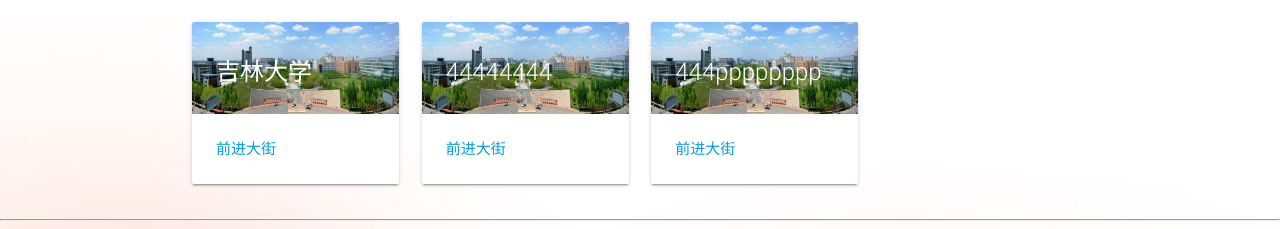
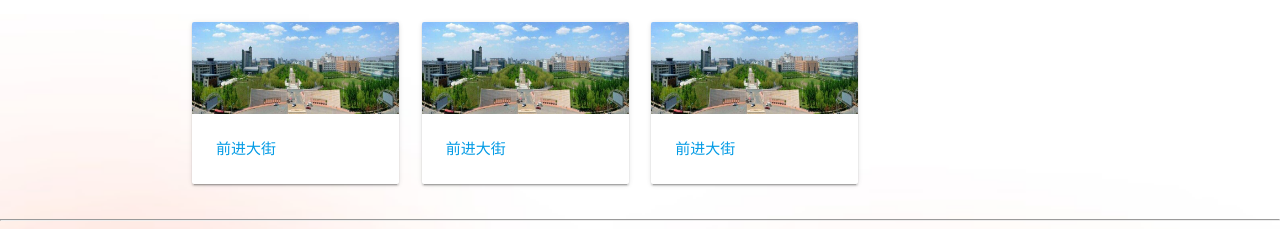
Before and after one commit to a-wing/heidou, a website: page index.html in a window 1280 px wide. Shown: the part 580-809 px from the top of the page. Drawn offline with nearby package versions, Linux system fonts and the light colour scheme.

Commit message:
remove title

```diff
--- a/index.html
+++ b/index.html
@@ -30,7 +30,6 @@
           	<div class="card">
             	<div class="card-image">
               	<img class="responsive-img" v-bind:src="[ item.img ]">
-              	<span class="card-title">{{ item.name }}</span>
             	</div>
             <div class="card-content">
               <p>{{ item.address }}</p>
```
